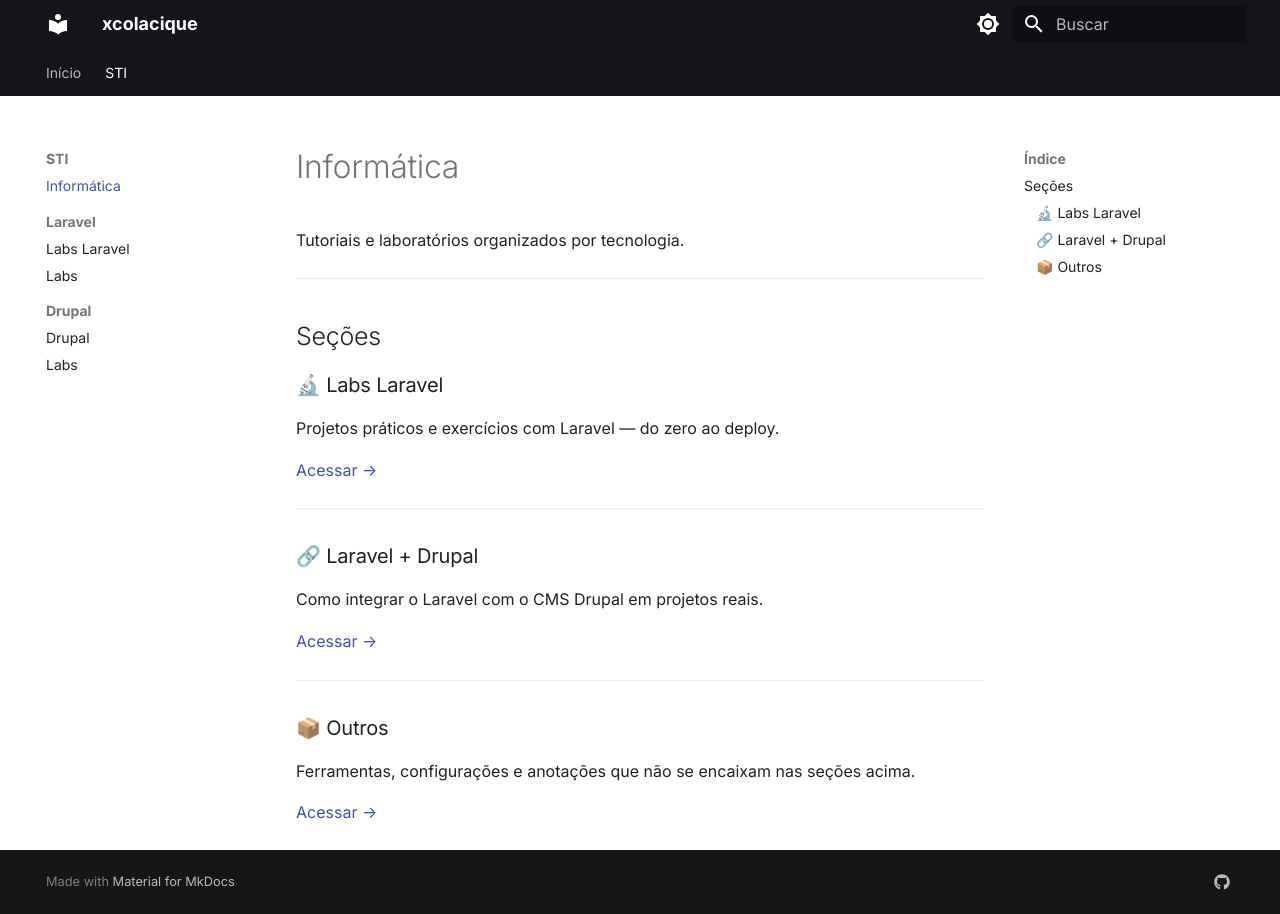
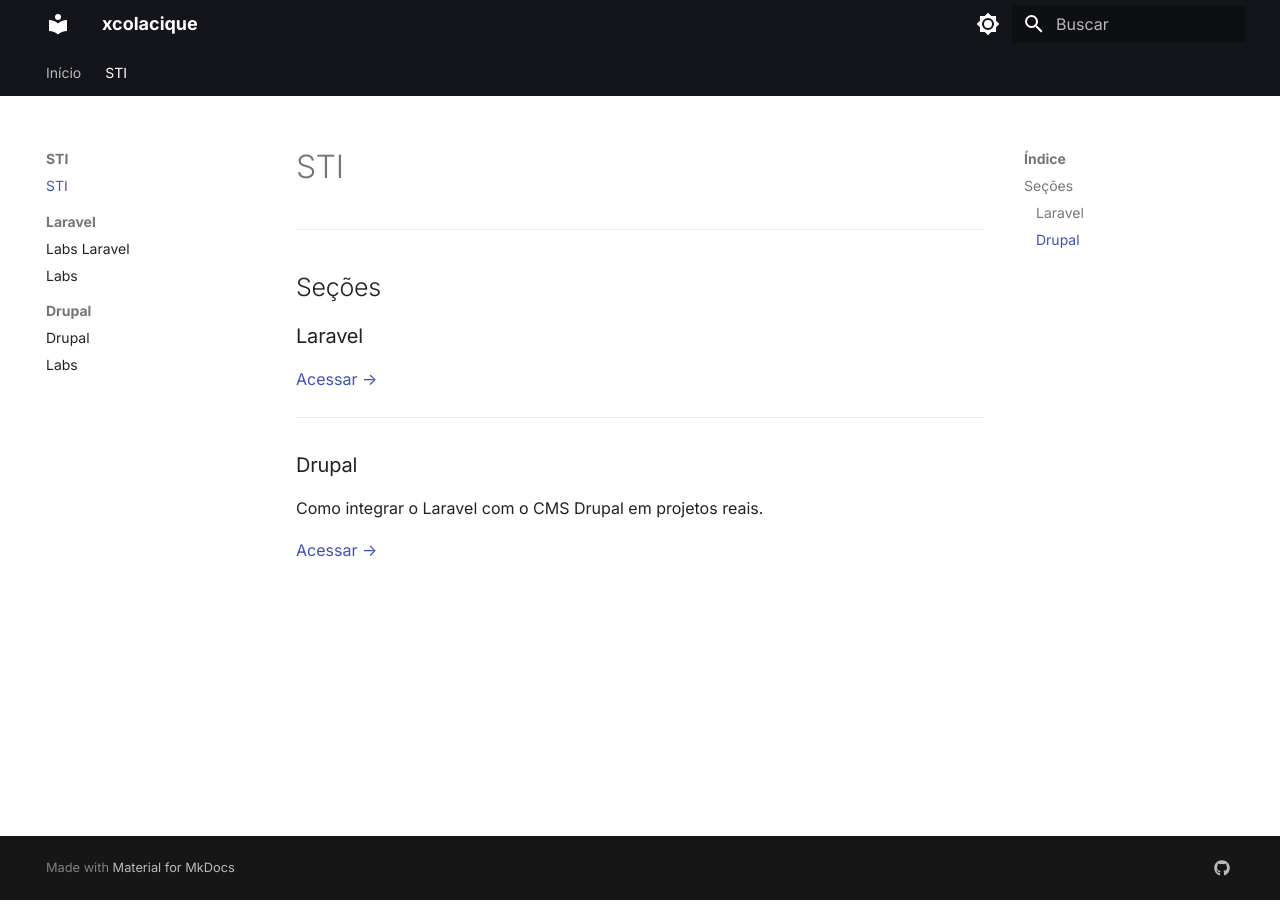
Before and after one commit to xcolacique/xcolacique.github.io, an MkDocs documentation site: the page built from docs/sti/index.md, in a window 1280 px wide. Built offline with MkDocs 1.6.1 and Material for MkDocs 9.7.7, drawn with Linux system fonts in a browser that asks for light colours.

Commit message:
atualiza arquivos

```diff
--- a/docs/sti/index.md
+++ b/docs/sti/index.md
@@ -1,26 +1,15 @@
-# Informática
-
-Tutoriais e laboratórios organizados por tecnologia.
+# STI
 
 ---
 
 ## Seções
 
-### 🔬 Labs Laravel
-Projetos práticos e exercícios com Laravel — do zero ao deploy.
-
-[Acessar →](./labs-laravel/index.md)
+### Laravel
+[Acessar →](./laravel/index.md)
 
 ---
 
-### 🔗 Laravel + Drupal
+### Drupal
 Como integrar o Laravel com o CMS Drupal em projetos reais.
 
-[Acessar →](./laravel-drupal/index.md)
-
----
-
-### 📦 Outros
-Ferramentas, configurações e anotações que não se encaixam nas seções acima.
-
-[Acessar →](./outros/index.md)
+[Acessar →](./drupal/index.md)
```
